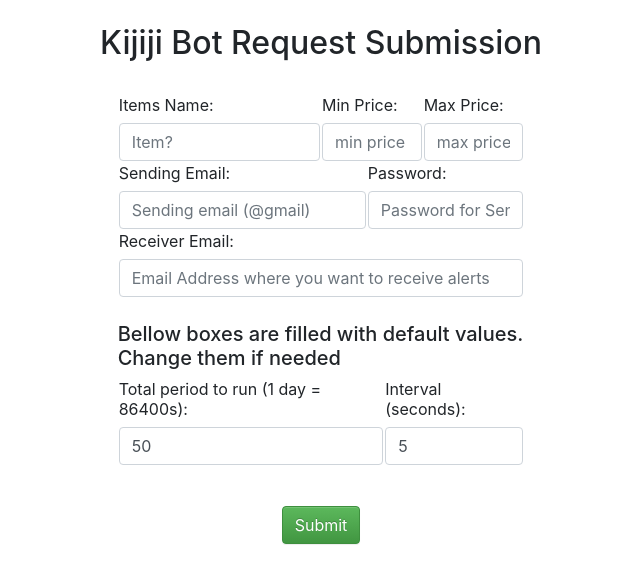
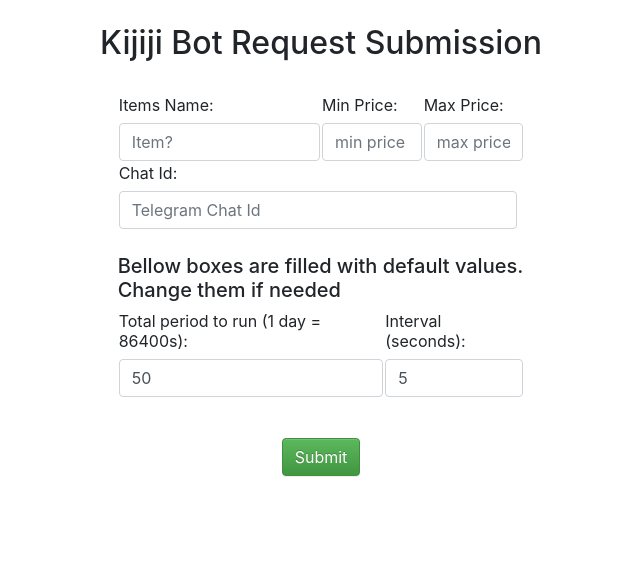
Before and after one commit to anas2ab/kijiji-bot, a Flask app: page / in a window 1280 px wide. Shown: the top 584 px of the page, without its empty margins (319-959 px from the left). Run offline with Flask 2, Linux system fonts and the light colour scheme; parts of the project's set-up code (start-up, migrations or seed data) failed here and were passed over; some libraries are stand-ins or nearby versions.

Commit message:
Updated for Web App

```diff
--- a/Templates/index.html
+++ b/Templates/index.html
@@ -30,7 +30,7 @@
 	            <input type="text" class="form-control" id="max_price" name="max_price" placeholder="max price"></td>
             </tr>
             </table>
-            <table>
+            <!--<table>
             <tr>
                 <td width="400"><label for="sender_email">Sending Email: </label>
 	                <input type="text" class="form-control" id="sender_email" name="sender_email" placeholder="Sending email (@gmail)"></td>
@@ -41,7 +41,12 @@
                 <td width="630"><label for="receiver_email">Receiver Email: </label>
 	                <input type="text" class="form-control" id="receiver_email" name="receiver_email" placeholder="Email Address where you want to receive alerts"></td>
             </tr>
-            </table>
+            </table>-->
+            <table>
+            <tr>
+                <td width="400"><label for="chat_id">Chat Id: </label>
+	                <input type="number" class="form-control" id="chat_id" name="chat_id" placeholder="Telegram Chat Id"></td>
+            </tr></table>
             <br>
             <table>
                 <tr><h5>Bellow boxes are filled with default values. Change them if needed</h5></tr>
```
